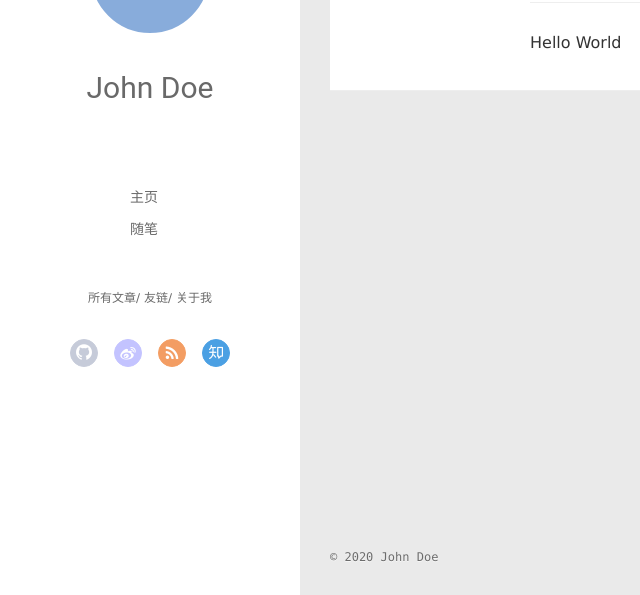
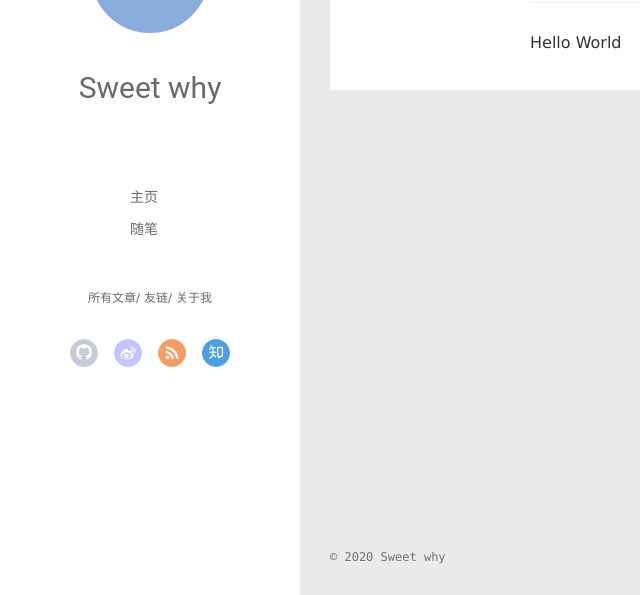
Before and after one commit to bigbigbigbaby/bigRight.github.io, a plain HTML site: page archives/index.html in a window 1280 px wide. Shown: the part 202-797 px from the top of the page, 0-640 px from the left. Drawn offline with Linux system fonts and the light colour scheme; no server answers.

Commit message:
Site updated: 2020-04-12 17:18:52

```diff
--- a/archives/index.html
+++ b/archives/index.html
@@ -13,7 +13,7 @@
 <meta property="og:url" content="http://yoursite.com/archives/index.html">
 <meta property="og:site_name" content="Hexo">
 <meta property="og:locale" content="en_US">
-<meta property="article:author" content="John Doe">
+<meta property="article:author" content="Sweet why">
 <meta name="twitter:card" content="summary">
 
     <link rel="alternative" href="/atom.xml" title="Hexo" type="application/atom+xml">
@@ -46,7 +46,7 @@
 			<img src="" class="js-avatar">
 		</a>
 		<hgroup>
-		  <h1 class="header-author"><a href="/">John Doe</a></h1>
+		  <h1 class="header-author"><a href="/">Sweet why</a></h1>
 		</hgroup>
 
 
@@ -104,7 +104,7 @@
 				<img src="" class="js-avatar">
 			</div>
 			<hgroup>
-			  <h1 class="header-author js-header-author">John Doe</h1>
+			  <h1 class="header-author js-header-author">Sweet why</h1>
 			</hgroup>
 
 
@@ -256,7 +256,7 @@
   <div class="outer">
     <div id="footer-info">
     	<div class="footer-left">
-    		&copy; 2020 John Doe
+    		&copy; 2020 Sweet why
     	</div>
       	<div class="footer-right">
       		<a href="http://hexo.io/" target="_blank">Hexo</a>  Theme <a href="https://github.com/litten/hexo-theme-yilia" target="_blank">Yilia</a> by Litten
```
Also changed, not shown: 2020/04/12/hello-world/index.html (+4 -4 lines), 2020/04/12/my-first-blog/index.html (+4 -4 lines), 2020/04/12/postName/index.html (+4 -4 lines), archives/2020/04/index.html (+4 -4 lines), archives/2020/index.html (+4 -4 lines), index.html (+4 -4 lines).
